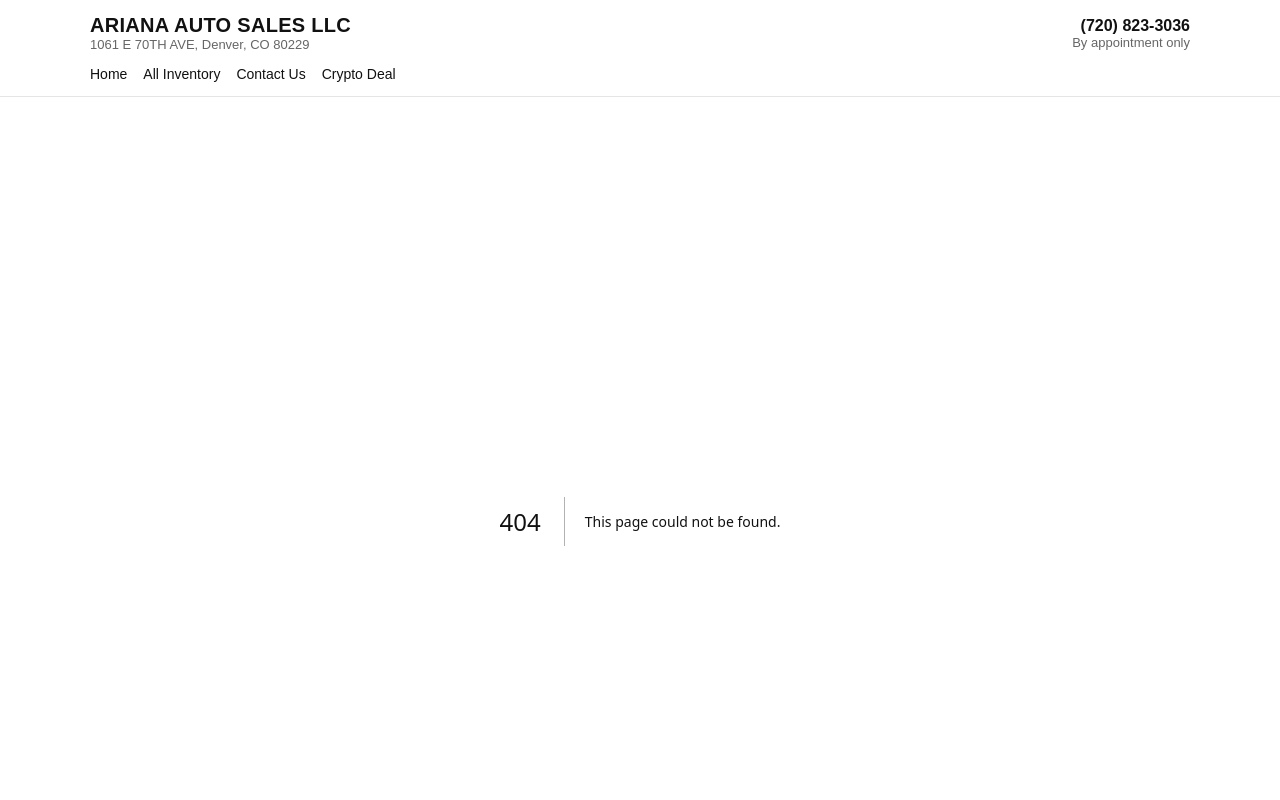
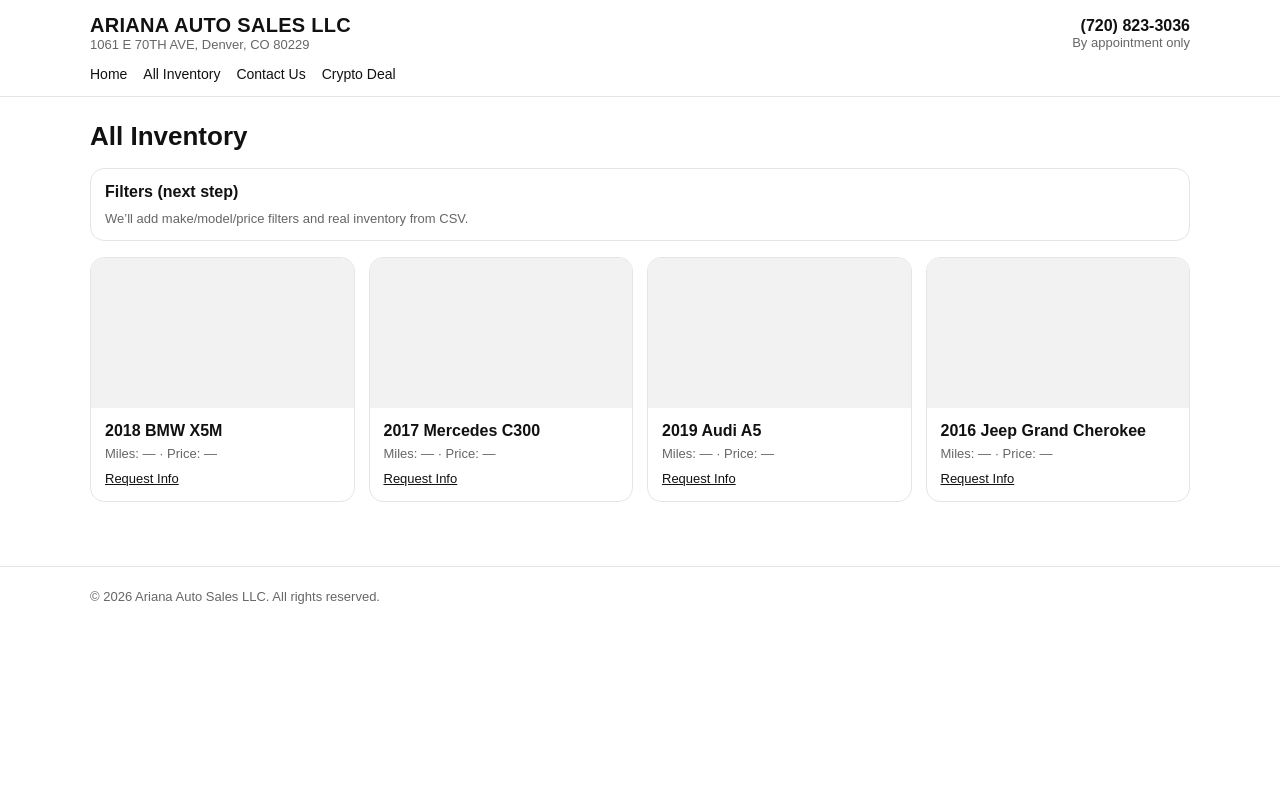
Before and after one commit to Arianaauto/arianaautosales, a Next.js app: page /all-inventory in a window 1280 px wide. Before the commit this address had no page. Shown: the top 800 px of the page. Built offline with nearby package versions, Linux system fonts and the light colour scheme.

Commit message:
all page.tsx

```diff
--- /dev/null
+++ b/app/all-inventory/page.tsx
@@ -0,0 +1,27 @@
+export default function Inventory() {
+  return (
+    <div style={{ display: "grid", gap: 16 }}>
+      <h1 style={{ margin: 0, fontSize: 26, fontWeight: 800 }}>All Inventory</h1>
+
+      <div style={{ border: "1px solid #e5e5e5", borderRadius: 14, padding: 14, display: "grid", gap: 10 }}>
+        <div style={{ fontWeight: 800 }}>Filters (next step)</div>
+        <div style={{ fontSize: 13, color: "#666" }}>We’ll add make/model/price filters and real inventory from CSV.</div>
+      </div>
+
+      <div style={{ display: "grid", gridTemplateColumns: "repeat(auto-fit, minmax(240px, 1fr))", gap: 14 }}>
+        {["2018 BMW X5M", "2017 Mercedes C300", "2019 Audi A5", "2016 Jeep Grand Cherokee"].map((t) => (
+          <div key={t} style={{ border: "1px solid #e5e5e5", borderRadius: 14, overflow: "hidden" }}>
+            <div style={{ background: "#f2f2f2", height: 150 }} />
+            <div style={{ padding: 14 }}>
+              <div style={{ fontWeight: 800 }}>{t}</div>
+              <div style={{ fontSize: 13, color: "#666", marginTop: 6 }}>Miles: — · Price: —</div>
+              <a href="/contact-us" style={{ display: "inline-block", marginTop: 10, fontSize: 13, color: "#111" }}>
+                Request Info
+              </a>
+            </div>
+          </div>
+        ))}
+      </div>
+    </div>
+  );
+}
```
